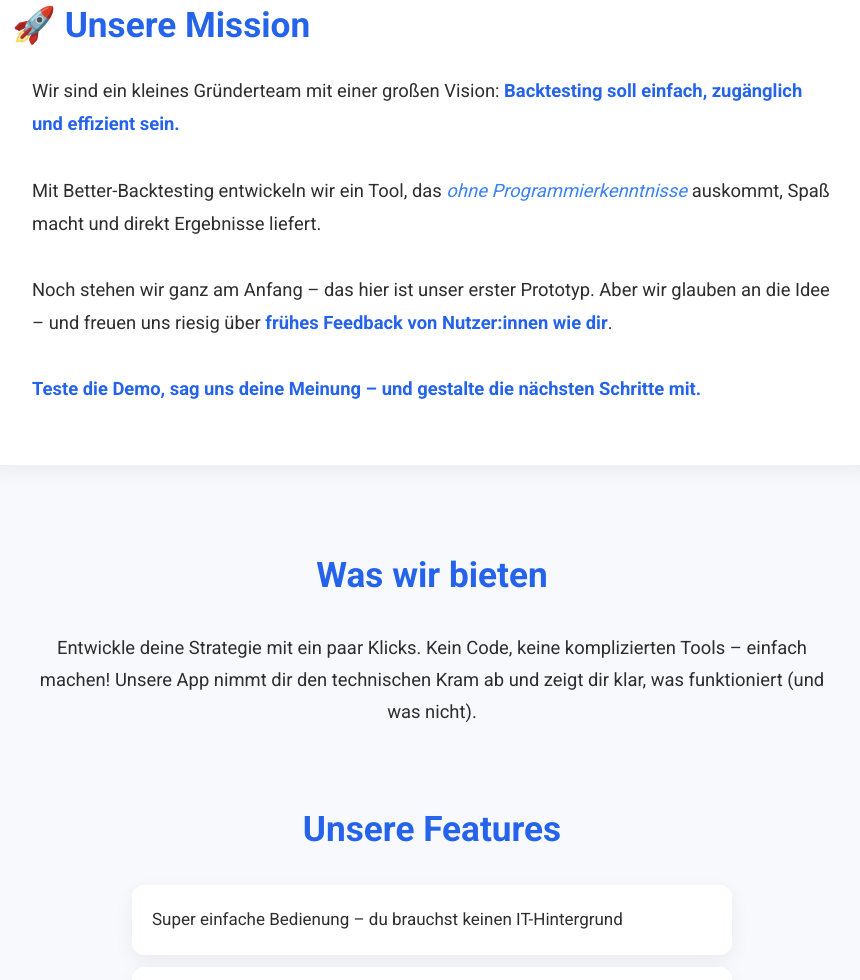
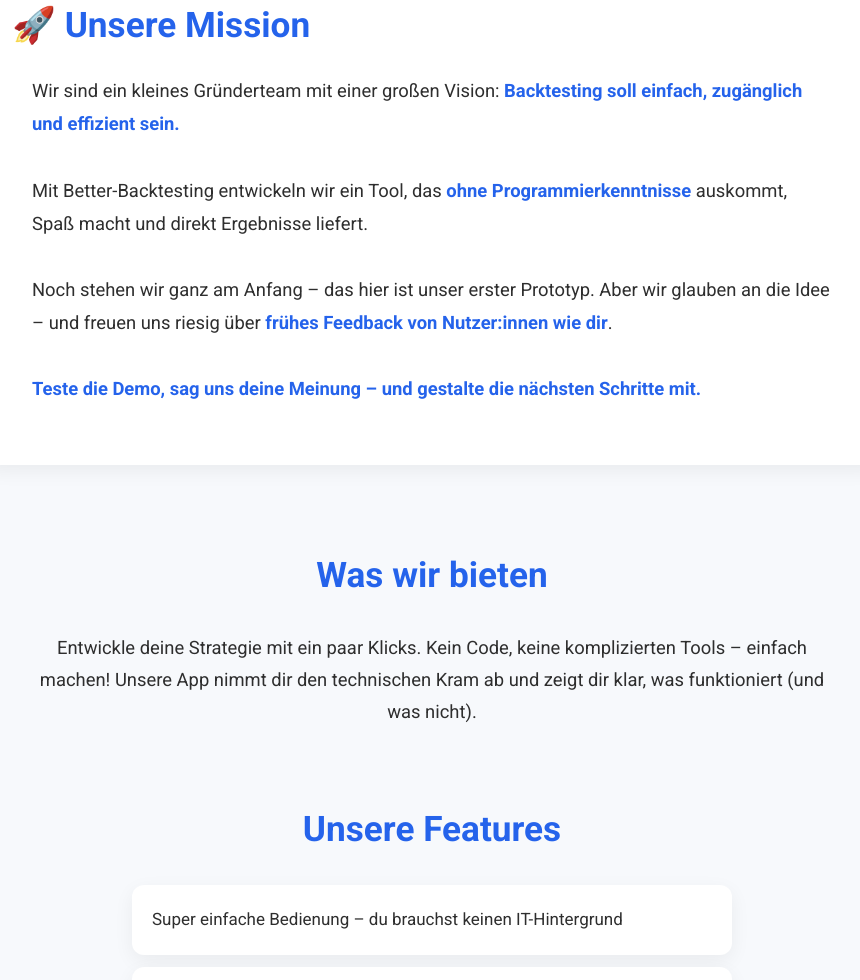
Before and after one commit to BMGforever/Landingpage-Better-Backtesting, a plain HTML site: page index.html in a window 1280 px wide. Shown: the part 807-1787 px from the top of the page, without its empty margins (208-1068 px from the left). Drawn offline with Linux system fonts and the light colour scheme.

Commit message:
Update index.html

```diff
--- a/index.html
+++ b/index.html
@@ -33,7 +33,7 @@
           Wir sind ein kleines Gründerteam mit einer großen Vision:
           <strong>Backtesting soll einfach, zugänglich und effizient sein.</strong>
           <br><br>
-          Mit Better-Backtesting entwickeln wir ein Tool, das <em>ohne Programmierkenntnisse</em> auskommt, Spaß macht und direkt Ergebnisse liefert.
+          Mit Better-Backtesting entwickeln wir ein Tool, das <strong>ohne Programmierkenntnisse</strong> auskommt, Spaß macht und direkt Ergebnisse liefert.
           <br><br>
           Noch stehen wir ganz am Anfang – das hier ist unser erster Prototyp. Aber wir glauben an die Idee – und freuen uns riesig über <strong>frühes Feedback von Nutzer:innen wie dir</strong>.
           <br><br>
```
